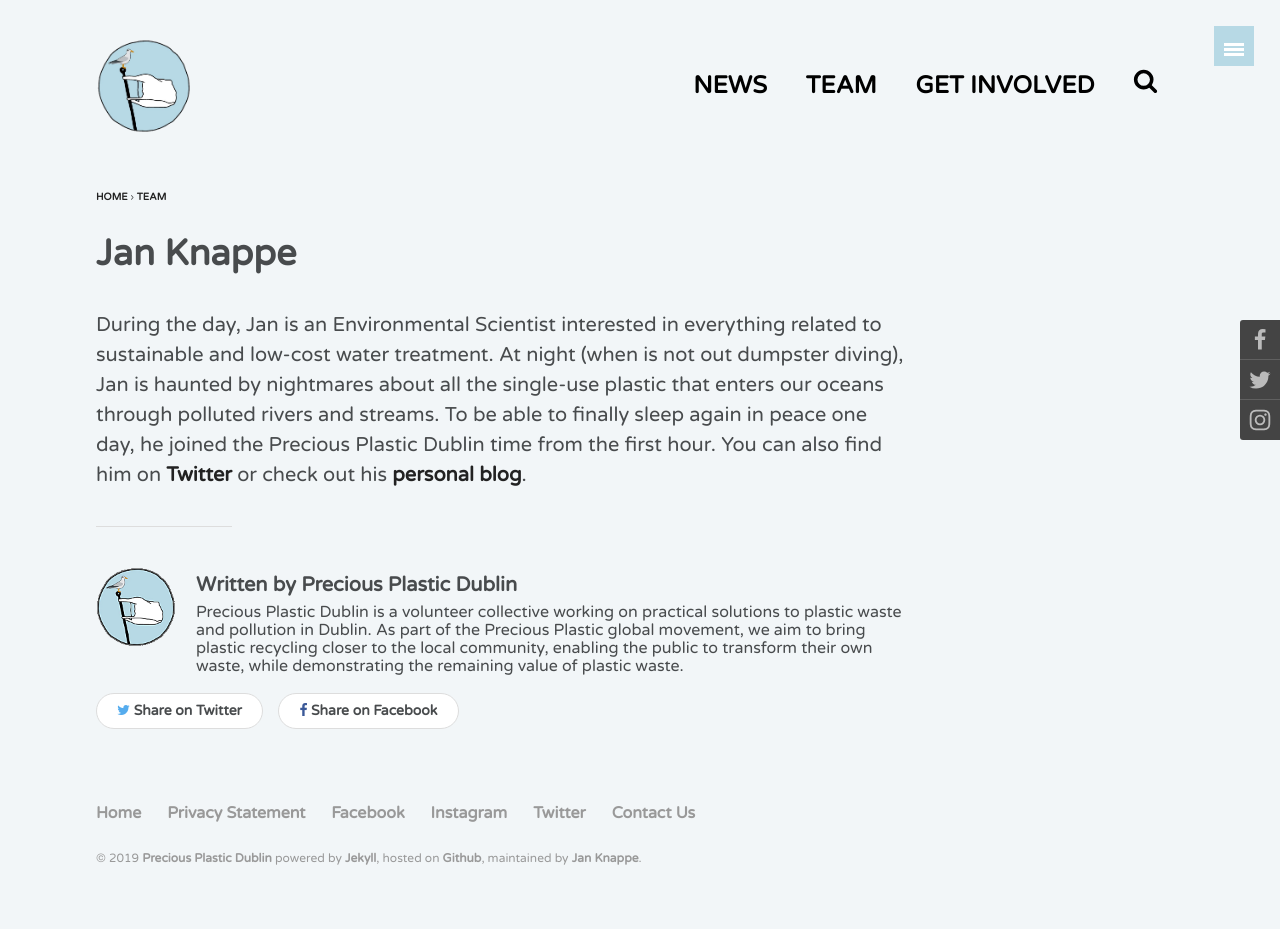
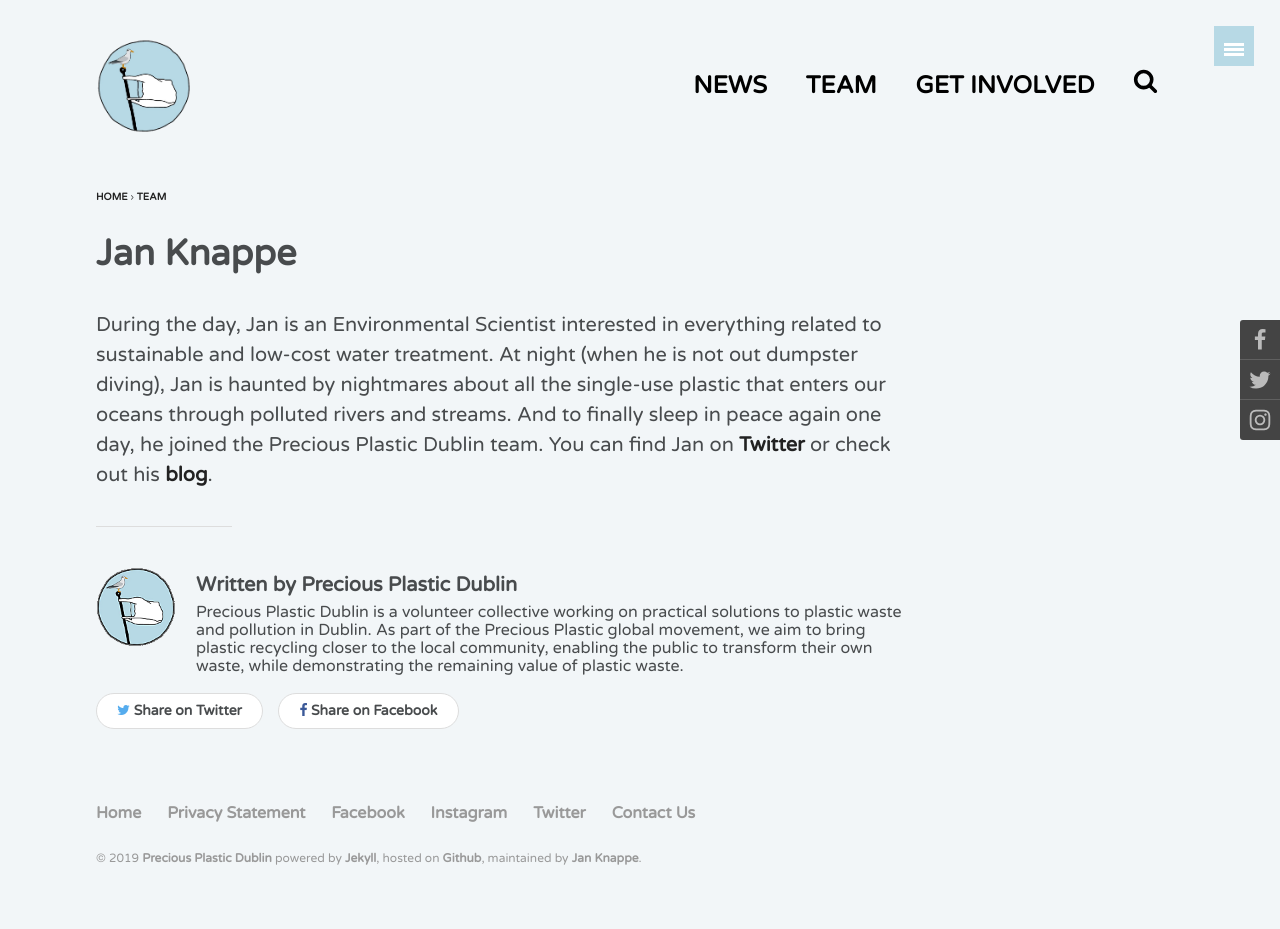
Before and after one commit to preciousplasticdublin/preciousplasticdublin.github.io, a Jekyll site: the page built from _posts/team/2000-01-01-jan-knappe.md, in a window 1280 px wide. Built offline with Jekyll 4.4.1, drawn with Linux system fonts in a browser that asks for light colours; comment, search, counter and statistics services are not loaded.

Commit message:
improves bios

```diff
--- a/_posts/team/2000-01-01-jan-knappe.md
+++ b/_posts/team/2000-01-01-jan-knappe.md
@@ -8,4 +8,4 @@
   teaser : pages/team/jan-knappe.png
 ---
 
-During the day, Jan is an Environmental Scientist interested in everything related to sustainable and low-cost water treatment. At night (when is not out dumpster diving), Jan is haunted by nightmares about all the single-use plastic that enters our oceans through polluted rivers and streams. To be able to finally sleep again in peace one day, he joined the Precious Plastic Dublin time from the first hour. You can also find him on [Twitter](https://twitter.com/JanKnappe) or check out his [personal blog](https://www.janknappe.com).
+During the day, Jan is an Environmental Scientist interested in everything related to sustainable and low-cost water treatment. At night (when he is not out dumpster diving), Jan is haunted by nightmares about all the single-use plastic that enters our oceans through polluted rivers and streams. And to finally sleep in peace again one day, he joined the Precious Plastic Dublin team. You can find Jan on [Twitter](https://twitter.com/JanKnappe) or check out his [blog](https://www.janknappe.com).
```
Also changed, not shown: _posts/team/2000-01-02-celia-somlai.md (+1 -1 lines).
